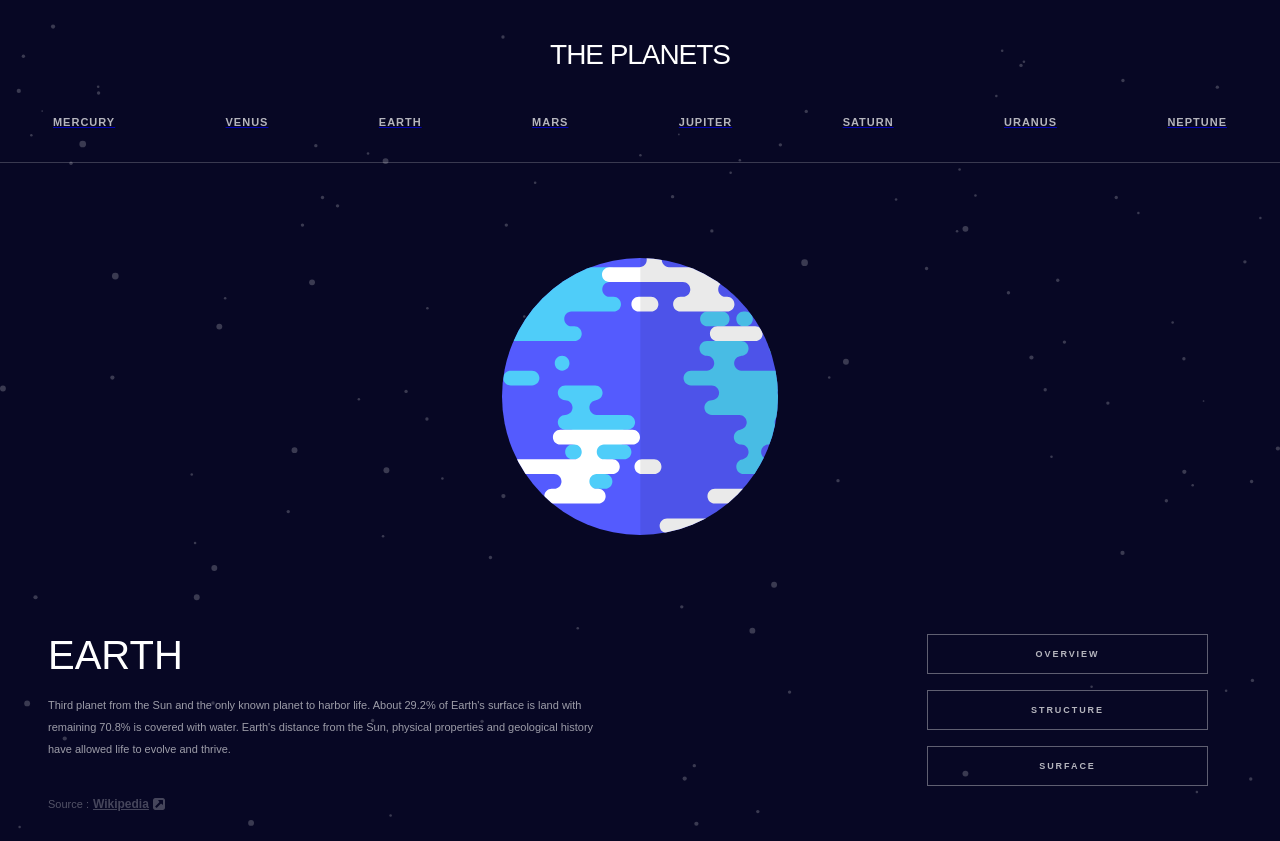
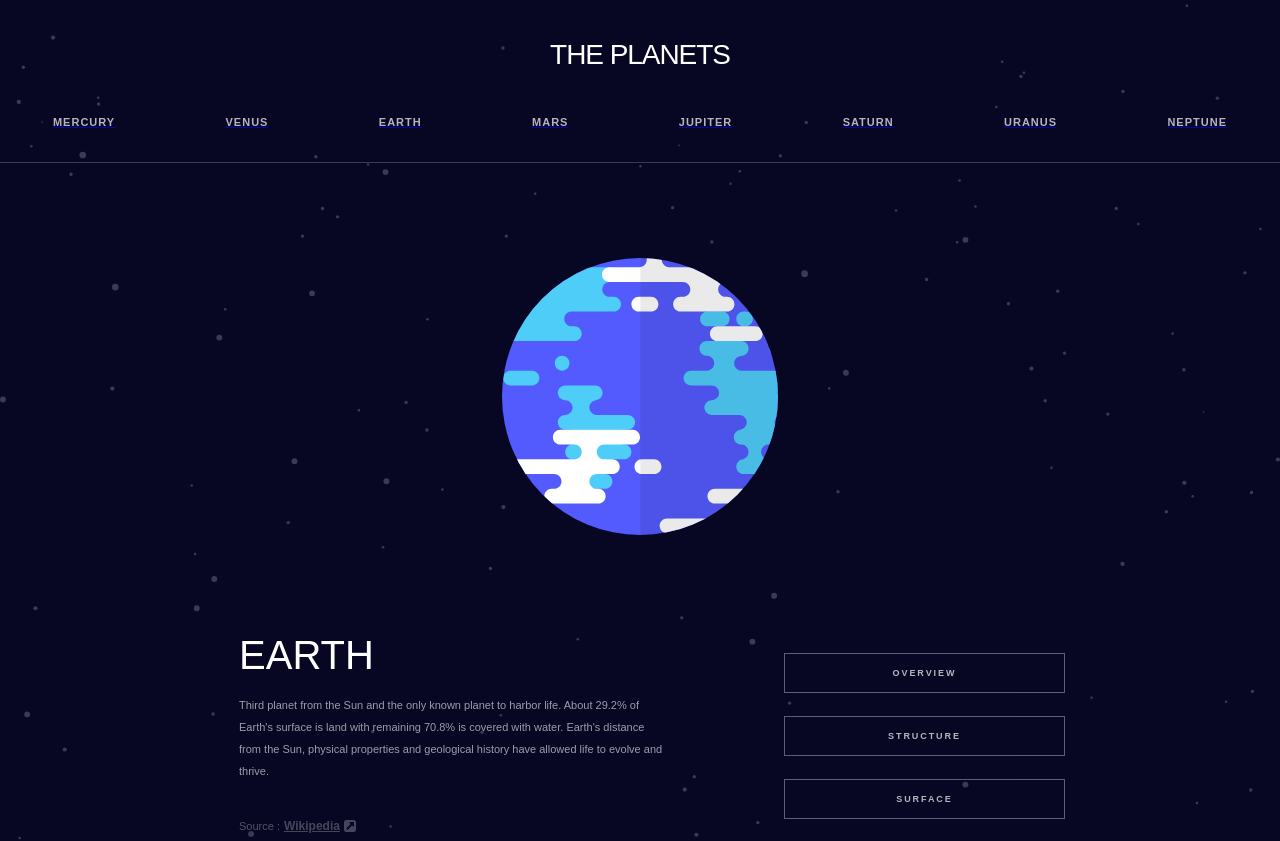
Before and after one commit to LevaniMesxia23/Planets-fact-site, a React (Vite) app: page /Earth in a window 1280 px wide. Shown: the top 841 px of the page. Built offline with nearby package versions, Linux system fonts and the light colour scheme.

Commit message:
add Desktop responsive

```diff
--- a/src/components/Header.tsx
+++ b/src/components/Header.tsx
@@ -186,4 +186,14 @@ const Container = styled.div<ContainerProps>`
       display: flex;
     }
   }
+
+  @media (min-width: 1440px) {
+    .header-box{
+      flex-direction: row;
+
+      ul{
+        gap: 2.06rem;
+      }
+    }
+  }
 `;
--- a/src/components/Planets.tsx
+++ b/src/components/Planets.tsx
@@ -1,7 +1,7 @@
 import { useParams } from "react-router-dom";
 import styled, { keyframes } from "styled-components";
 import data from "../../starter-code/data.json";
-import { useState } from "react";
+import { useEffect, useState } from "react";
 import { useContext } from "react";
 import { MyContext } from "../App";
 
@@ -41,8 +41,6 @@ interface Planet {
   };
 }
 
-
-
 export default function Planets() {
   const { images, setImages } = useContext(MyContext);
   const params = useParams();
@@ -67,19 +65,34 @@ export default function Planets() {
     setOpacity(opacity);
   };
 
+  const [opacity, setOpacity] = useState(true);
 
-  const [opacity, setOpacity] = useState(true);
+  const [isDesktop, setIsDesktop] = useState(false);
+
+  useEffect(() => {
+    const handleResize = () => {
+      setIsDesktop(window.innerWidth >= 797);
+    };
+
+    handleResize();
+    window.addEventListener("resize", handleResize);
+
+    return () => {
+      window.removeEventListener("resize", handleResize);
+    };
+  }, []);
 
   return (
     <>
       <Container color={planet?.design.color}>
-        <div className="couple-div">
+        {isDesktop ? null : (
           <div className="header-box">
             <span onClick={handleOverview}>OVERVIEW</span>
             <span onClick={handleStructure}>Structure</span>
             <span onClick={handleGeology}>Surface</span>
           </div>
-
+        )}
+        <div className="info-image-container">
           <ImageBox>
             <img
               src={
@@ -99,12 +112,12 @@ export default function Planets() {
               />
             )}
           </ImageBox>
-        </div>
-
+          <div className="info-header">
             <div className="planet-info">
               <h1>{planet?.name}</h1>
               <span>
-            {(images == "structure" && planet?.viewOption.structure.content) ||
+                {(images == "structure" &&
+                  planet?.viewOption.structure.content) ||
                   (images == "geology" && planet?.viewOption.geology.content) ||
                   planet?.viewOption.overview.content}
               </span>
@@ -114,7 +127,8 @@ export default function Planets() {
                   href={
                     (images == "structure" &&
                       planet?.viewOption.structure.source) ||
-                (images == "geology" && planet?.viewOption.geology.source) ||
+                    (images == "geology" &&
+                      planet?.viewOption.geology.source) ||
                     planet?.viewOption.overview.source
                   }
                 >
@@ -135,6 +149,15 @@ export default function Planets() {
                     fill="white"
                   />
                 </svg>
+              </div>
+            </div>
+            {isDesktop ? (
+              <div className="header-box">
+                <span onClick={handleOverview}>OVERVIEW</span>
+                <span onClick={handleStructure}>Structure</span>
+                <span onClick={handleGeology}>Surface</span>
+              </div>
+            ) : null}
           </div>
         </div>
 
@@ -170,10 +193,6 @@ const fadeIn = keyframes`
 `;
 
 const Container = styled.div`
-  .couple-div {
-    display: flex;
-    flex-direction: column;
-  }
   .header-box {
     display: flex;
     justify-content: space-between;
@@ -266,15 +285,19 @@ const Container = styled.div`
   }
 
   @media (min-width: 797px) {
+    .info-header {
+      display: flex;
+      flex-direction: row;
+      justify-content: center;
+      gap: 4.31rem;
       .planet-info {
         width: 50%;
+        max-width: 500px;
         padding-left: 3rem;
         align-items: start;
       }
-    .couple-div {
-      display: flex;
-      flex-direction: column-reverse;
     }
+
     .header-box {
       flex-direction: column;
       border-bottom: none;
@@ -305,6 +328,42 @@ const Container = styled.div`
         opacity: 0;
       }
     }
+  }
+  @media (min-width: 1440px) {
+    .info-image-container {
+      display: flex;
+      flex-direction: row;
+      align-items: center;
+      justify-content: space-between;
+      padding-right: 10rem;
+      padding-left: 20rem;
+      gap: 8.6rem;
+      margin-top: 7.44rem;
+
+      .info-header {
+        display: flex;
+        flex-direction: column;
+        gap: 2.44rem;
+        justify-content: center;
+        align-items: start;
+
+        .planet-info {
+          width: 21.875rem;
+          padding-left: 0;
+        }
+        .header-box {
+          padding: 0;
+        }
+      }
+    }
+    .planet-info {
+      max-width: 21.875rem;
+    }
+  }
+  .header-box {
+    bottom: 8rem;
+    right: 18rem;
+    position: unset;
   }
 `;
 
@@ -373,4 +432,7 @@ const BottomBox = styled.div`
       align-items: start;
     }
   }
+  @media (min-width: 1440px) {
+    margin-top: 8.75rem;
+  }
 `;
```
Lines whose indentation alone changed are shown as unchanged.
